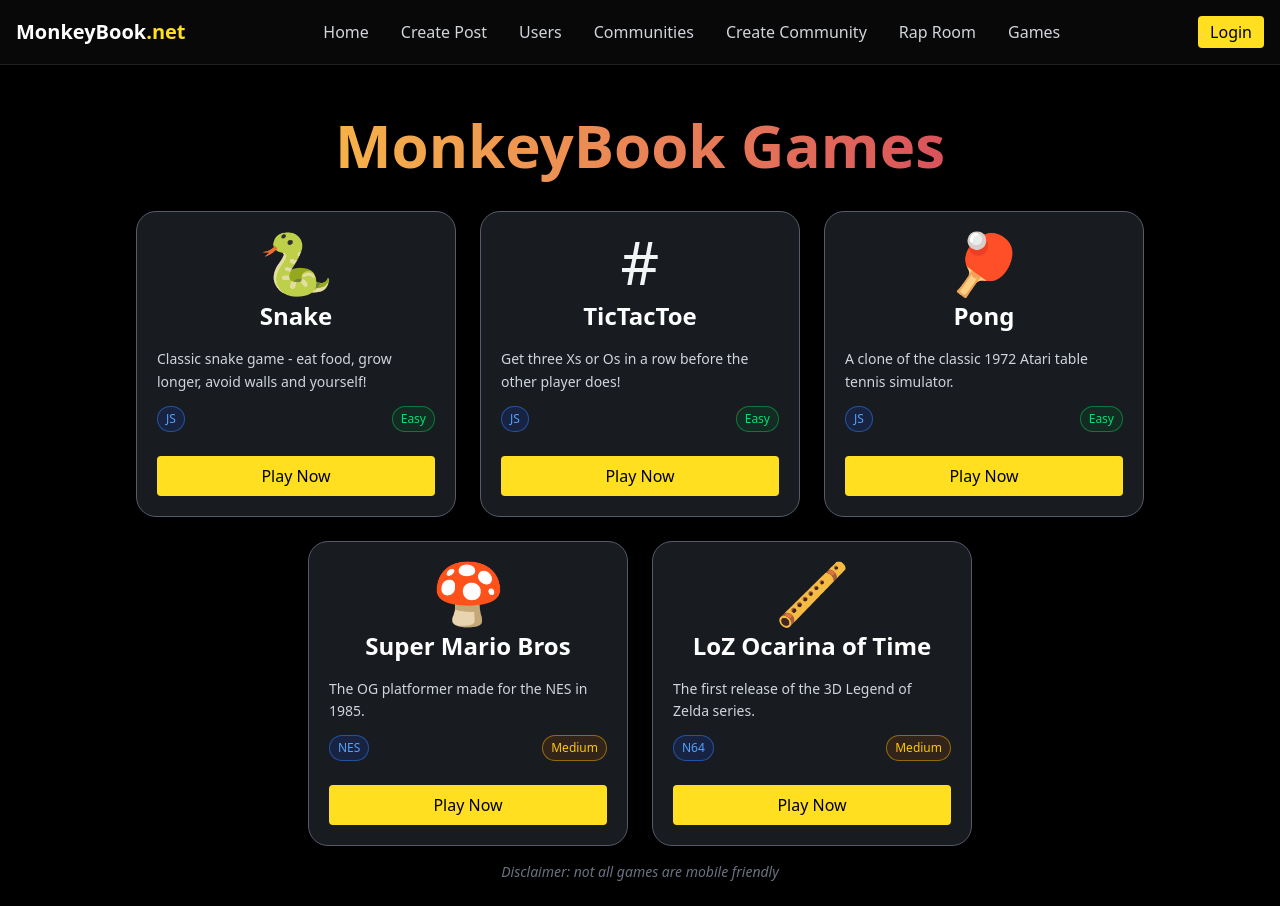
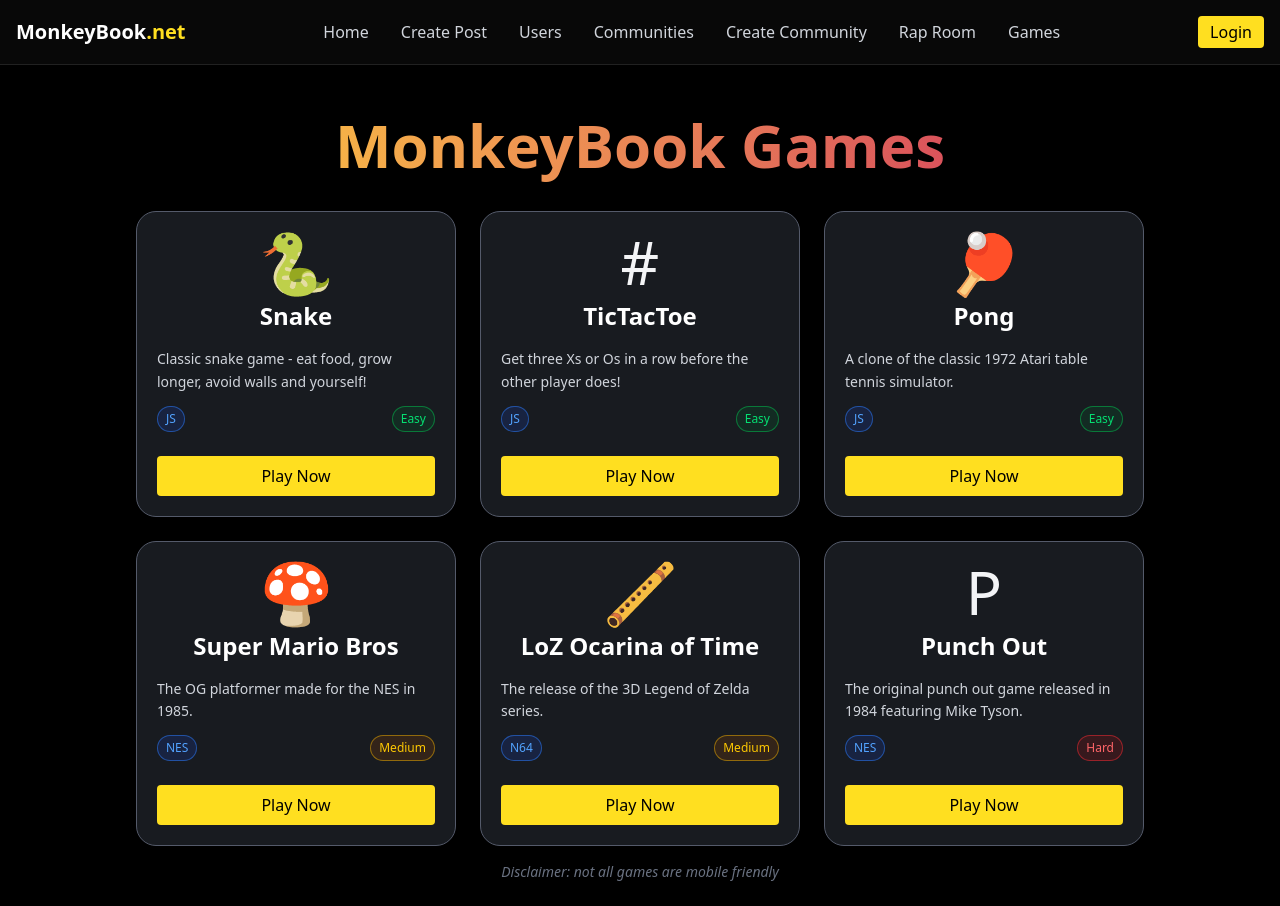
Before and after one commit to ZenPatel/New-MonkeyBook, a React (Vite) app: page /games in a window 1280 px wide. Built offline with nearby package versions, Linux system fonts and the light colour scheme; no server answers.

Commit message:
Update GamesList.tsx

```diff
--- a/src/components/GamesList.tsx
+++ b/src/components/GamesList.tsx
@@ -45,10 +45,18 @@
   {
     id: 'ocarina',
     title: 'LoZ Ocarina of Time',
-    description: 'The first release of the 3D Legend of Zelda series.',
+    description: 'The release of the 3D Legend of Zelda series.',
     icon: '🪈',
     difficulty: 'Medium',
     category: 'N64'
+  },
+  {
+    id: 'punchout',
+    title: 'Punch Out',
+    description: 'The original punch out game released in 1984 featuring Mike Tyson.',
+    icon: 'P',
+    difficulty: 'Hard',
+    category: 'NES'
   }
 ];
 
```
